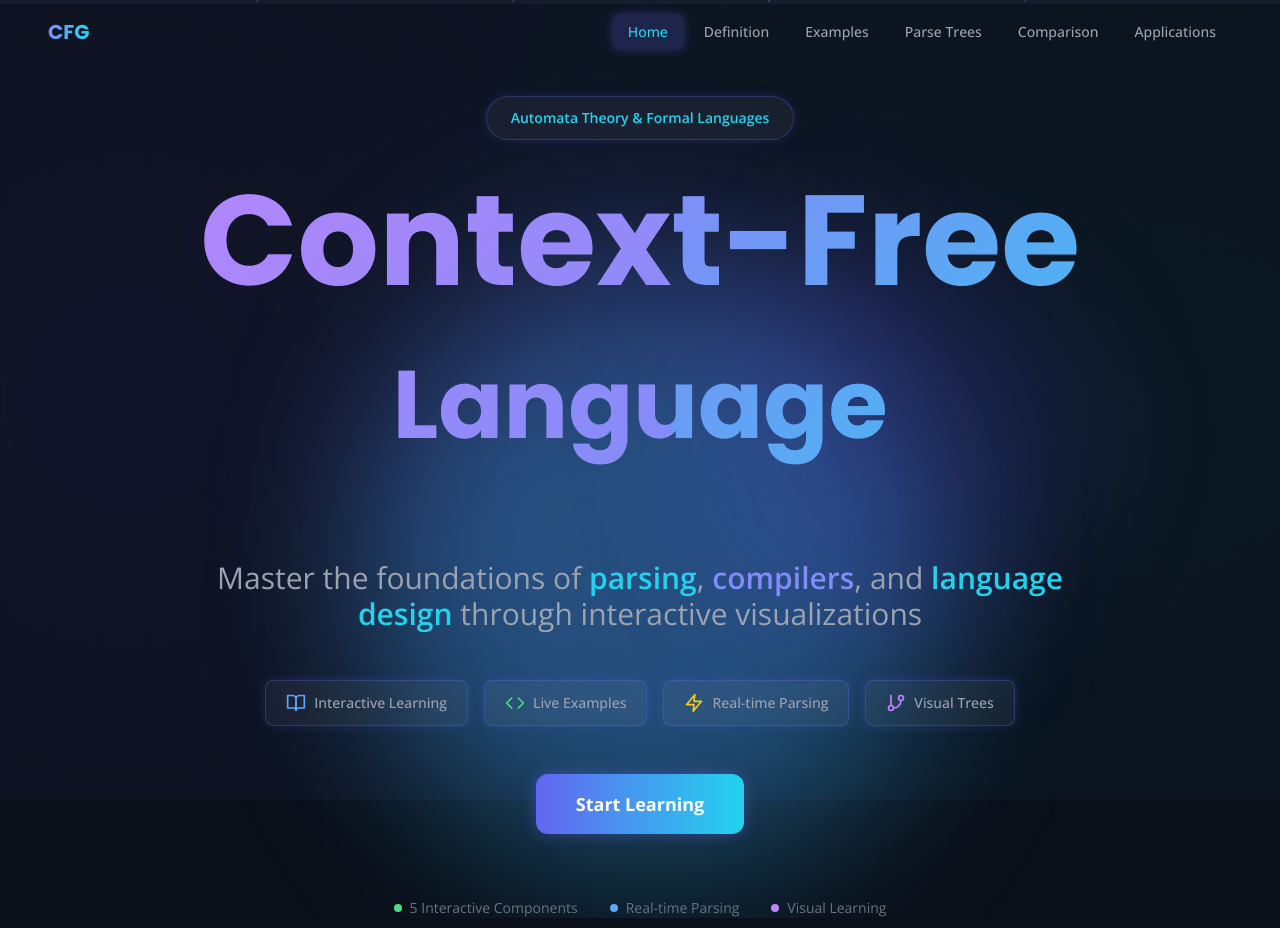
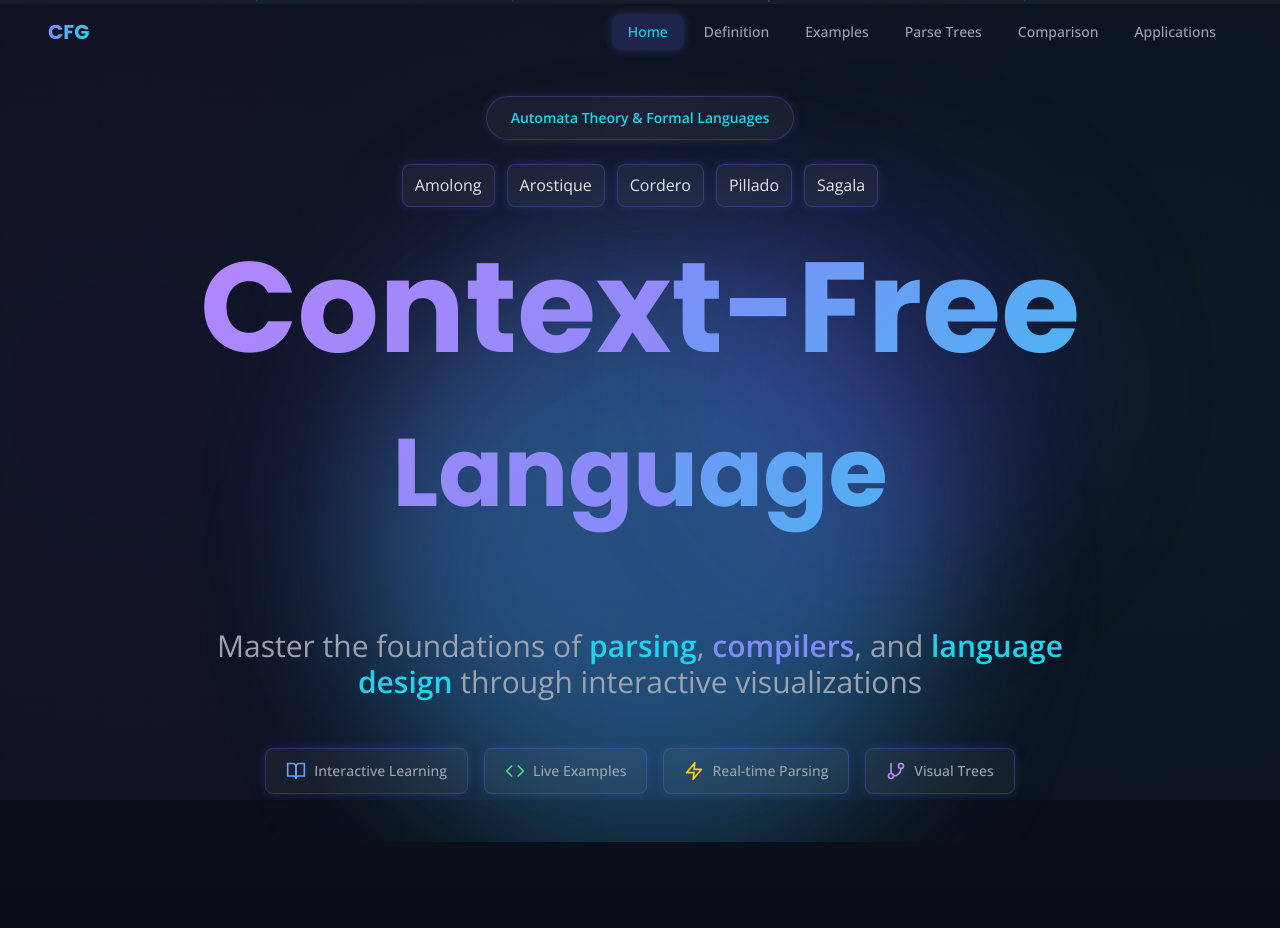
Before and after one commit to Hermes335/AutomataPresentation, a React (Create React App) app: page / in a window 1280 px wide. Shown: the top 928 px of the page. Built offline with nearby package versions, Linux system fonts and the light colour scheme; the HTML template or start-up script is replaced by a standard one.

Commit message:
added names to hero section

```diff
--- a/src/components/sections/Hero.js
+++ b/src/components/sections/Hero.js
@@ -8,6 +8,15 @@ const Hero = () => {
     { icon: Code, text: 'Live Examples', color: 'text-green-400' },
     { icon: Zap, text: 'Real-time Parsing', color: 'text-yellow-400' },
     { icon: GitBranch, text: 'Visual Trees', color: 'text-purple-400' }
+  ];
+
+  // Added: five notable names between the badge and the title
+  const names = [
+    'Amolong',
+    'Arostique',
+    'Cordero',
+    'Pillado',
+    'Sagala'
   ];
 
   return (
@@ -78,8 +87,25 @@ const Hero = () => {
             className="mb-6 inline-block mt-8"
           >
             <div className="glass px-6 py-2 rounded-full border-glow">
-              <span className="text-sm text-accent-400 font-semibold">Automata Theory & Formal Languages</span>
+              <span className="text-sm text-accent-400 font-semibold">Automata Theory &amp; Formal Languages</span>
             </div>
+          </motion.div>
+
+          {/* New: list of five names */}
+          <motion.div
+            className="mb-6 flex flex-wrap justify-center gap-3"
+            initial={{ opacity: 0, y: -10 }}
+            animate={{ opacity: 1, y: 0 }}
+            transition={{ duration: 0.6, delay: 0.4 }}
+          >
+            {names.map((n, i) => (
+              <div
+                key={i}
+                className="glass px-3 py-2 rounded-lg border-glow flex items-center space-x-2 hover:shadow-glow transition-all cursor-pointer"
+              >
+                {n}
+              </div>
+            ))}
           </motion.div>
 
           {/* Main title with enhanced animation */}
@@ -159,38 +185,9 @@ const Hero = () => {
             animate={{ opacity: 1, y: 0 }}
             transition={{ duration: 1, delay: 1.4 }}
           >
-            <motion.a
-              href="#definition"
-              whileHover={{ scale: 1.05, boxShadow: '0 0 30px rgba(99, 102, 241, 0.5)' }}
-              whileTap={{ scale: 0.95 }}
-              className="inline-block bg-gradient-to-r from-primary-500 to-accent-400 text-white px-10 py-4 rounded-xl font-bold text-lg shadow-glow hover:shadow-glow-lg transition-all"
-            >
-              Start Learning
-            </motion.a>
           </motion.div>
 
-          {/* Info section */}
-          <motion.div
-            className="mt-16 space-y-2 text-text-muted"
-            initial={{ opacity: 0 }}
-            animate={{ opacity: 1 }}
-            transition={{ duration: 1, delay: 1.6 }}
-          >
-            <div className="flex items-center justify-center space-x-8 text-sm">
-              <div className="flex items-center space-x-2">
-                <div className="w-2 h-2 rounded-full bg-green-400"></div>
-                <span>5 Interactive Components</span>
-              </div>
-              <div className="flex items-center space-x-2">
-                <div className="w-2 h-2 rounded-full bg-blue-400"></div>
-                <span>Real-time Parsing</span>
-              </div>
-              <div className="flex items-center space-x-2">
-                <div className="w-2 h-2 rounded-full bg-purple-400"></div>
-                <span>Visual Learning</span>
-              </div>
-            </div>
-          </motion.div>
+
         </motion.div>
       </div>
     </div>
```
Also changed, not shown: 1 other file (tests, documents, lock files or other folders).
